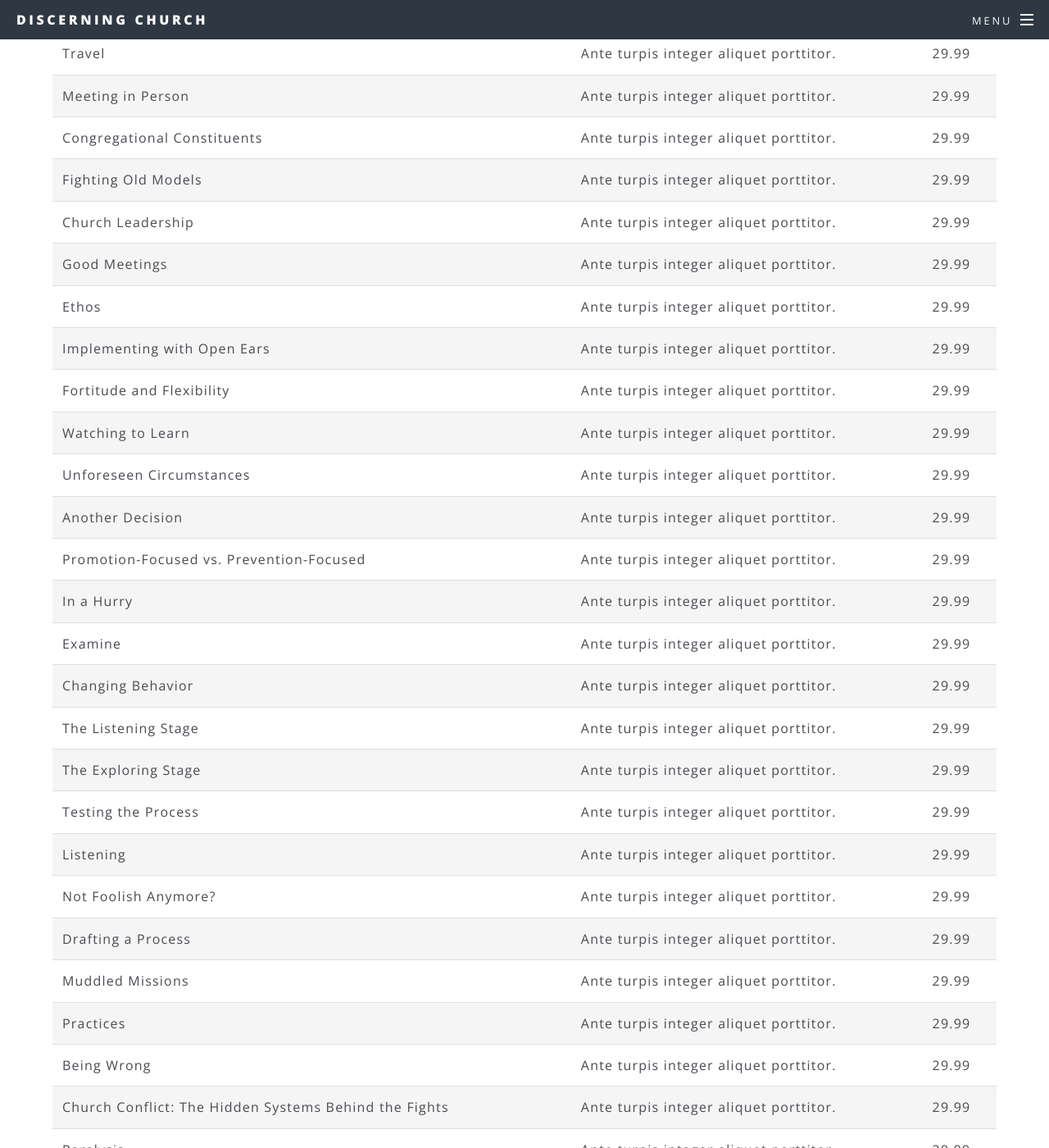
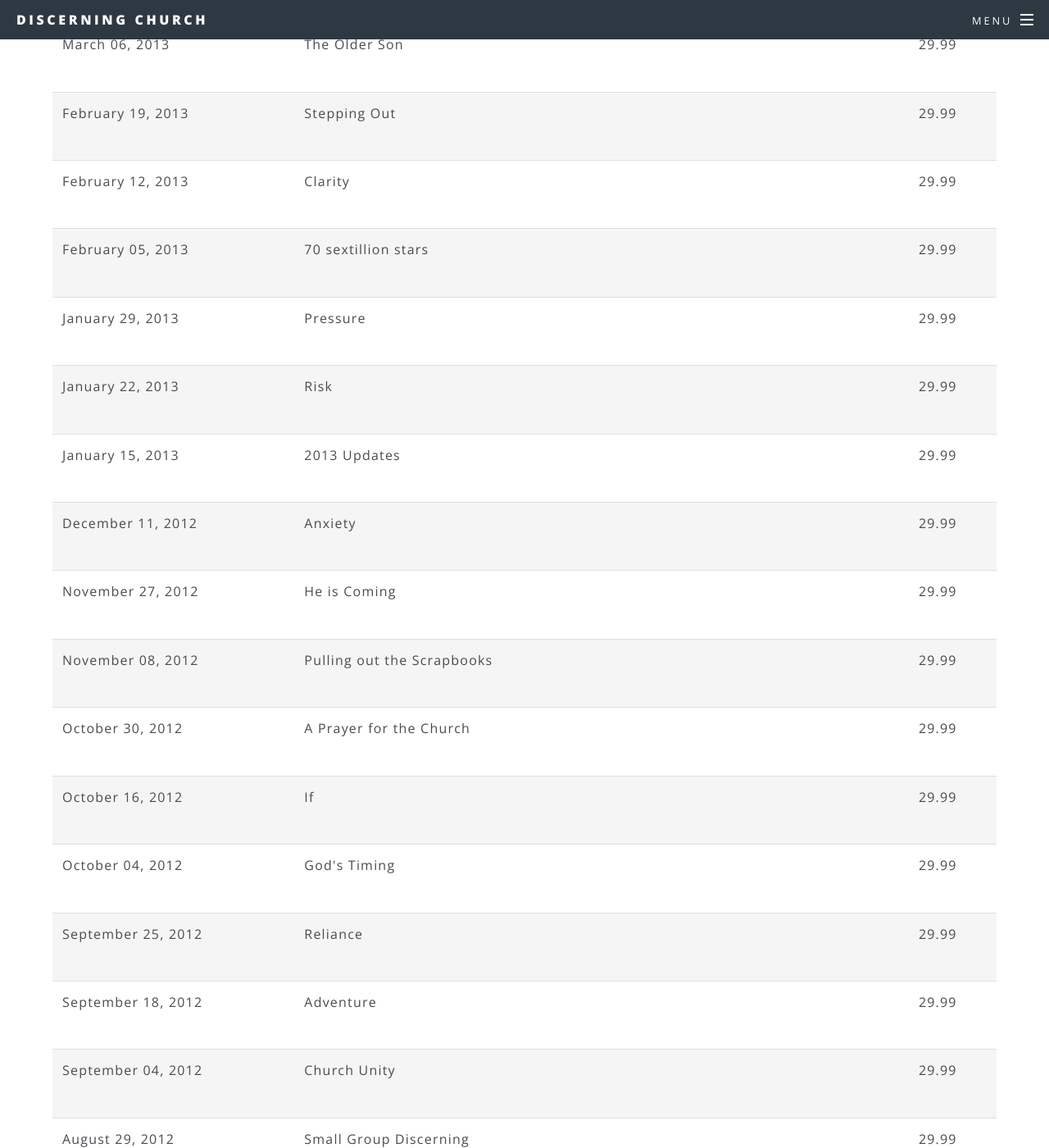
Before and after one commit to wadeallen/discerning_church_2015, a Jekyll site: the page built from blog.html, in a window 1280 px wide and 1400 px high, scrolled down 3445 px. Shown: the whole window at 82% size. Built offline with Jekyll 4.4.1, drawn with Linux system fonts in a browser that asks for light colours; some of the changed text lies outside the part shown.

Commit message:
Site updated at 2015-04-16 19:16:29 UTC

```diff
--- a/blog.html
+++ b/blog.html
@@ -16,13 +16,11 @@ permalink: /blog/
 		</thead>
 		<tbody>
 		{% for post in site.posts %}
-		<a href="{{ post.url }}" title="{{ post.title }}">
 		<tr>
+				<td>{% if post.date %}<p class="entry-date date published"><time datetime="{{ post.date | date: "%Y-%m-%d" }}" itemprop="datePublished">{{ post.date | date: "%B %d, %Y" }}</time></p>{% endif %}</td>
 				<td>{{ post.title }}</td>
-				<td>Ante turpis integer aliquet porttitor.</td>
 				<td>29.99</td>
 			</tr>
-		</a>
 		{% endfor %}
 		</tbody>
 	</table>
```
